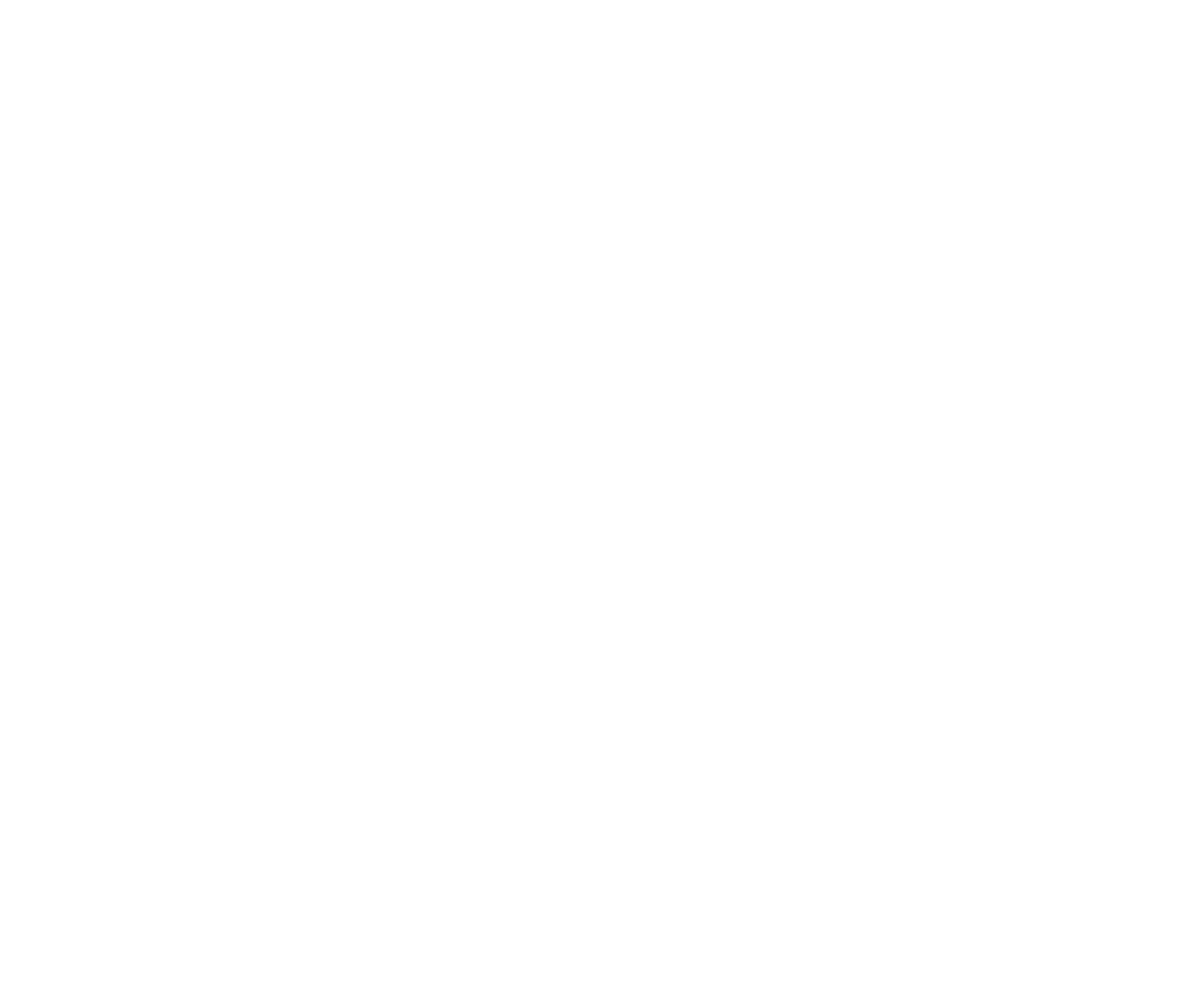
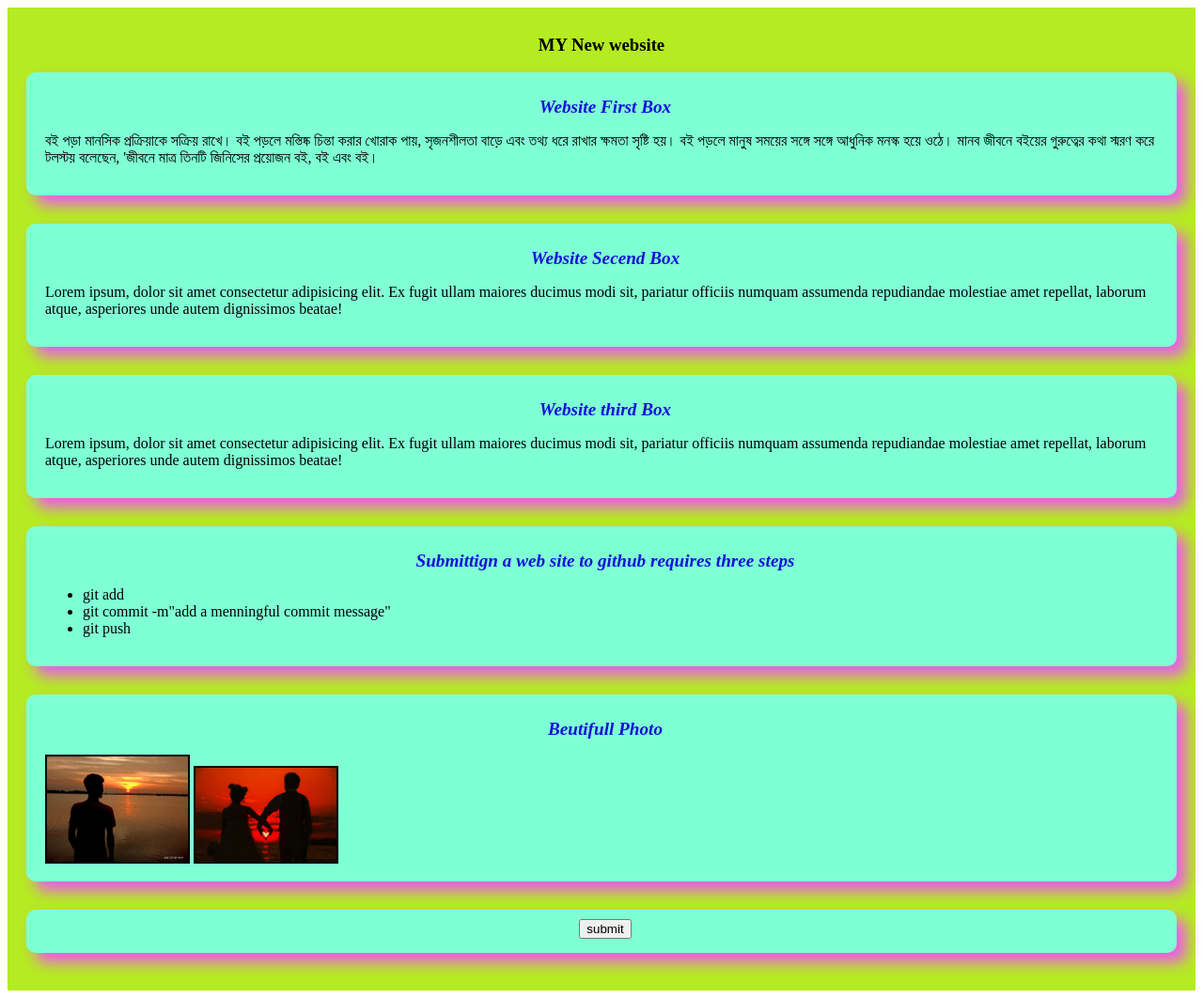
Before and after one commit to KOBIR5742/FIRST-PROJECT-REPO, a plain HTML site: page index.html in a window 1280 px wide. Shown: the whole page at 94% size. Before the commit the page ends 800 px from the top, so only its background shows below. Drawn offline with Linux system fonts and the light colour scheme.

Commit message:
another file add

```diff
--- a/index.html
+++ b/index.html
@@ -5,8 +5,40 @@
     <meta http-equiv="X-UA-Compatible" content="IE=edge">
     <meta name="viewport" content="width=device-width, initial-scale=1.0">
     <title>First Project Repo</title>
+    <link rel="stylesheet" href="styles/blog.css">
 </head>
 <body>
+    <div style="background-color:rgb(181, 235, 34); padding-bottom:10px;">
+        <h3>MY New website </h3>
+        <div class="p">
+            <h2>Website First Box</h2>
+            <p>বই পড়া মানসিক প্রক্রিয়াকে সক্রিয় রাখে। বই পড়লে মস্তিষ্ক চিন্তা করার খোরাক পায়, সৃজনশীলতা বাড়ে এবং তথ্য ধরে রাখার ক্ষমতা সৃষ্টি হয়। বই পড়লে মানুষ সময়ের সঙ্গে সঙ্গে আধুনিক মনস্ক হয়ে ওঠে। মানব জীবনে বইয়ের গুরুত্বের কথা স্মরণ করে টলস্টয় বলেছেন, 'জীবনে মাত্র তিনটি জিনিসের প্রয়োজন বই, বই এবং বই।</p>
+        </div>
+        <div class="p">
+            <h2>Website Secend Box</h2>
+            <p>Lorem ipsum, dolor sit amet consectetur adipisicing elit. Ex fugit ullam maiores ducimus modi sit, pariatur officiis numquam assumenda repudiandae molestiae amet repellat, laborum atque, asperiores unde autem dignissimos beatae!</p>
+        </div>
+        <div class="p">
+            <h2>Website third Box</h2>
+            <p>Lorem ipsum, dolor sit amet consectetur adipisicing elit. Ex fugit ullam maiores ducimus modi sit, pariatur officiis numquam assumenda repudiandae molestiae amet repellat, laborum atque, asperiores unde autem dignissimos beatae!</p>
+        </div>
+        <div class="p">
+            <h2>Submittign a web site to github requires three steps </h2>
+            <ul>
+                <li>git add</li>
+                <li>git commit -m"add a menningful commit message"</li>
+                <li>git push</li>
+            </ul>
+        </div>
 
+        <div class="p">
+            <h2>Beutifull Photo</h2>
+            <img width="150px" src="images/222.jpg" alt="">
+            <img width="150px" src="images/777.jpg" alt="">
+        </div>
+        <div class="p" style="text-align:center;">
+            <input type="submit" value="submit">
+        </div>
+    </div>
 </body>
 </html>
--- /dev/null
+++ b/styles/blog.css
@@ -0,0 +1,24 @@
+.p{
+    background-color: aquamarine;
+    margin:10px 10px 30px 10px;
+    border-radius: 10px;
+    box-shadow:10px 10px 15px rgb(235, 89, 235);
+    padding: 10px 12px 15px 20px;
+}
+h2{
+    font-style:italic;
+    color:rgb(20, 17, 218);
+    font-size: larger;
+    text-align: center;
+}
+h3{
+    text-align:center;
+    size:larger;
+}
+div{
+    background-color:rgb(181, 235, 34);
+    padding:10px;
+}
+img{
+    border:2px solid;
+}
```
Also changed, not shown: images/222.jpg (added), images/777.jpg (added).
